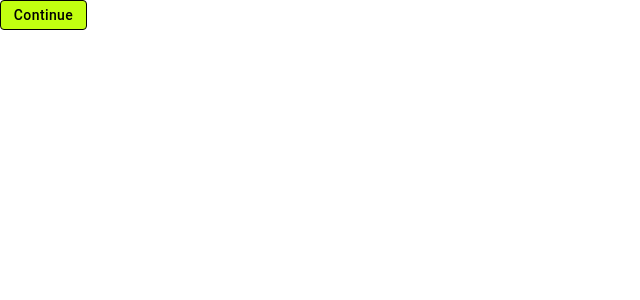
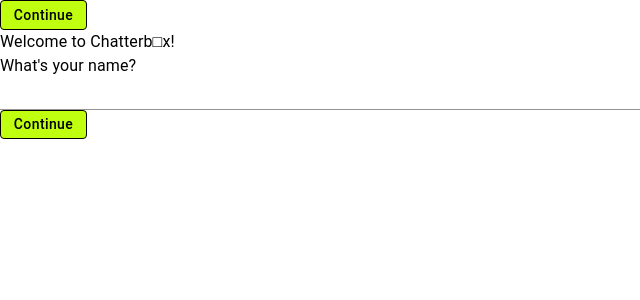
Before and after one commit to nejmFED22/chatterbox, a React (Vite) app in the folder client/: page / in a window 1280 px wide. Shown: the top 300 px of the page, without its empty margins (0-640 px from the left). Built offline with nearby package versions, Linux system fonts and the light colour scheme; the HTML template or start-up script is replaced by a standard one.

Commit message:
basic layout

```diff
--- a/client/src/App.tsx
+++ b/client/src/App.tsx
@@ -1,11 +1,13 @@
 import './App.css'
 import TextButton from './components/TextButton'
+import LandingPage from './pages/LandingPage'
 
 function App() {
 
   return (
     <>
       <TextButton>Continue</TextButton>
+      <LandingPage/>
     </>
   )
 }
--- /dev/null
+++ b/client/src/pages/LandingPage.tsx
@@ -0,0 +1,16 @@
+import { Box, TextField, Typography } from "@mui/material";
+import TextButton from "../components/TextButton";
+
+export default function LandingPage() {
+    return (
+        <Box>
+            <Typography>
+                Welcome to Chatterb□x!
+                <br/>
+                What's your name?
+            </Typography>
+            <TextField fullWidth id="username" variant="standard" />
+            <TextButton>Continue</TextButton>
+        </Box>
+    )
+}
```
